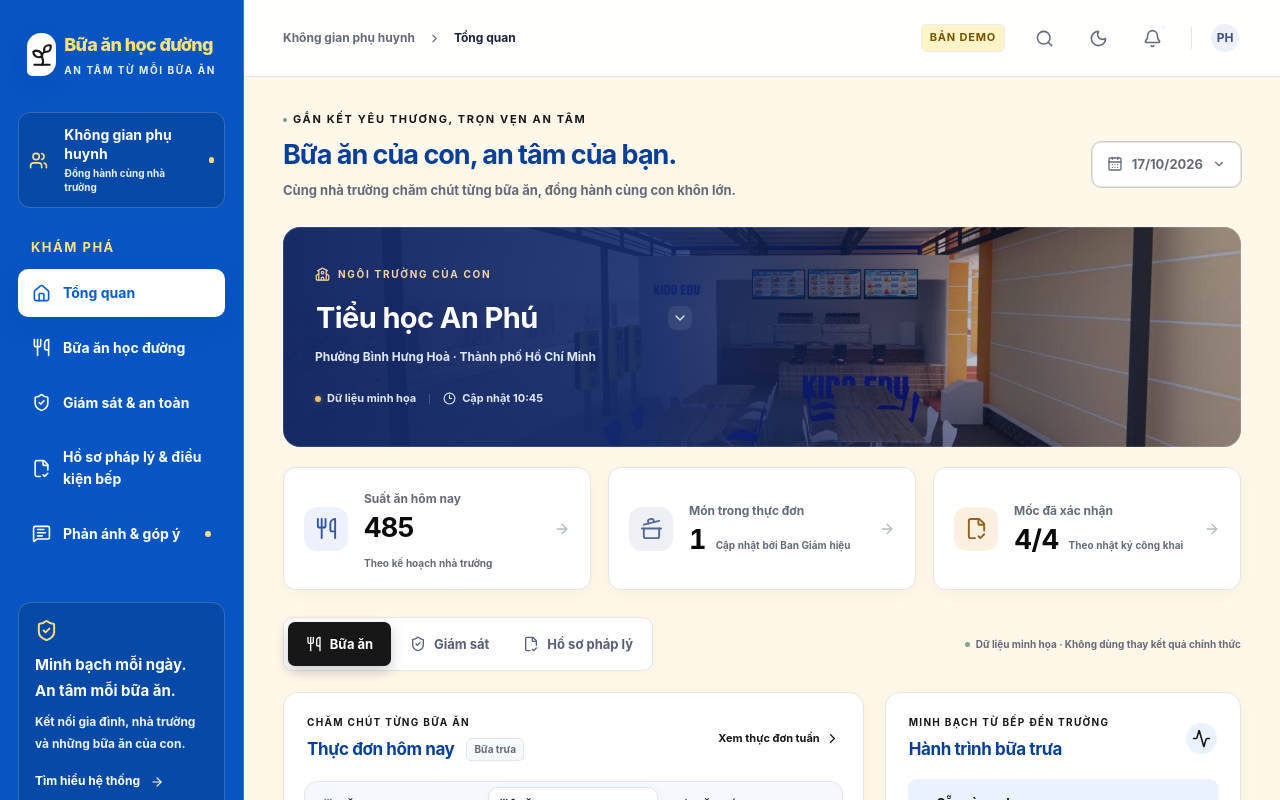
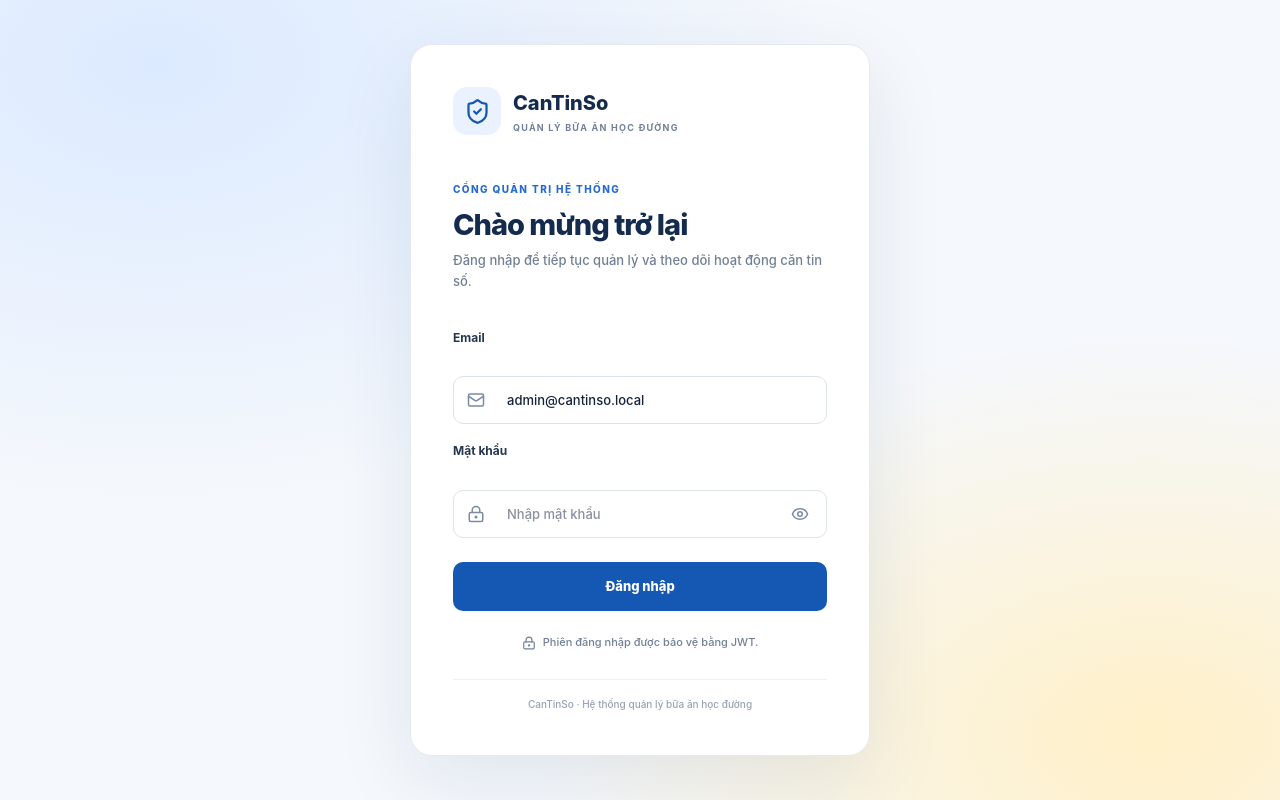
Before and after one commit to tobeymars/CanTinSo, a React (Vite) app in the folder school-food-safety-main/: page / in a window 1280 px wide. Shown: the top 800 px of the page. Built offline with nearby package versions, Linux system fonts and the light colour scheme; no server answers.

Commit message:
Require authenticated session for application

```diff
--- a/school-food-safety-main/src/App.tsx
+++ b/school-food-safety-main/src/App.tsx
@@ -61,6 +61,7 @@ import type { DayData, PublicInspection, School } from "./lib/data";
 import { centralKitchenRouteAccess, useUI } from "./lib/store";
 import type { ViewRole } from "./lib/store";
 import "./App.css";
+import AuthGate from "./AuthGate";
 import MobileNavigation from "./MobileNavigation";
 import Select from "./components/ui/Select";
 import CountUp from "./components/react-bits/CountUp";
@@ -2142,7 +2143,7 @@ export default function App() {
   return (
     <QueryClientProvider client={client}>
       <BrowserRouter>
-        <Shell />
+        <AuthGate><Shell /></AuthGate>
       </BrowserRouter>
     </QueryClientProvider>
   );
```
